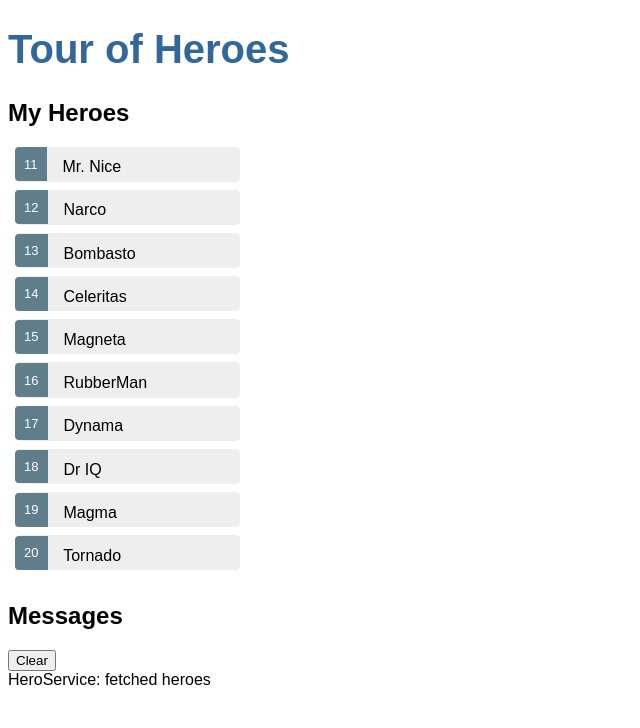
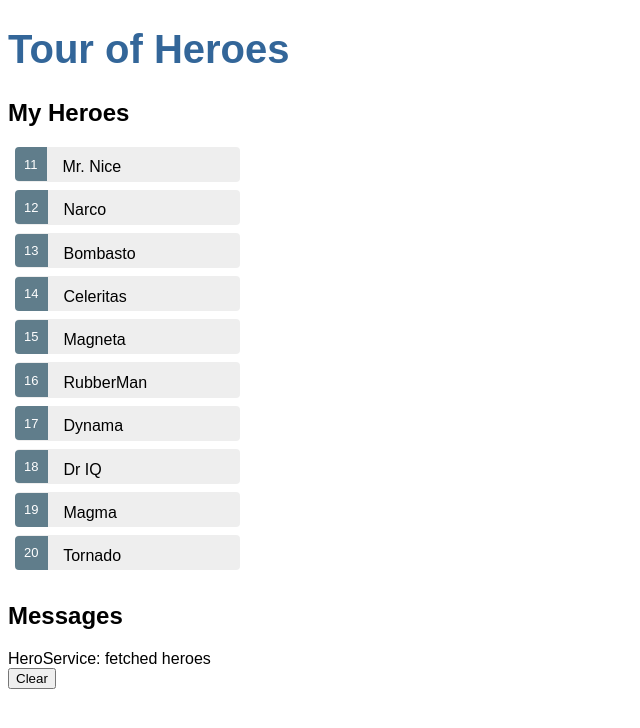
Before and after one commit to Maknez/angular-cli-course-project, an Angular app: page / in a window 1280 px wide. Shown: the top 728 px of the page, without its empty margins (0-640 px from the left). Built offline with nearby package versions, Linux system fonts and the light colour scheme.

Commit message:
6. Services +set button below message

```diff
--- a/src/app/messages/messages.component.html
+++ b/src/app/messages/messages.component.html
@@ -1,7 +1,7 @@
 <div *ngIf="messageService.messages.length">
   <h2>Messages</h2>
-  <button class="clear" (click)="messageService.clear()">Clear</button>
   <div *ngFor="let message of messageService.messages">
     {{message}}
   </div>
+  <button class="clear" (click)="messageService.clear()">Clear</button>
 </div>
```
